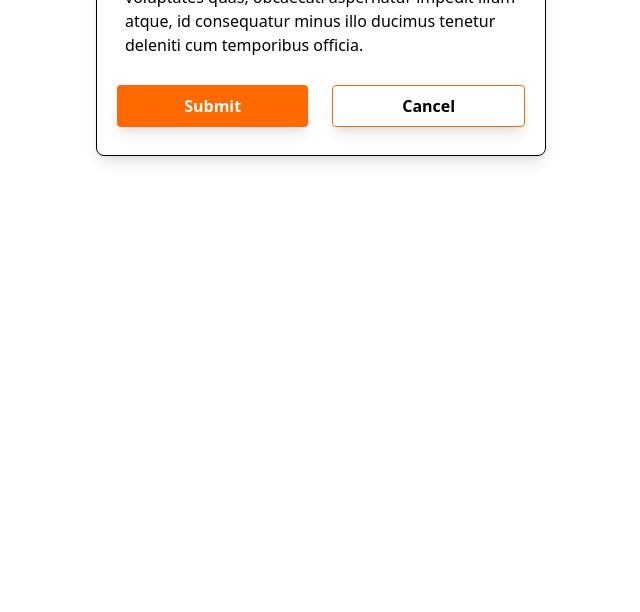
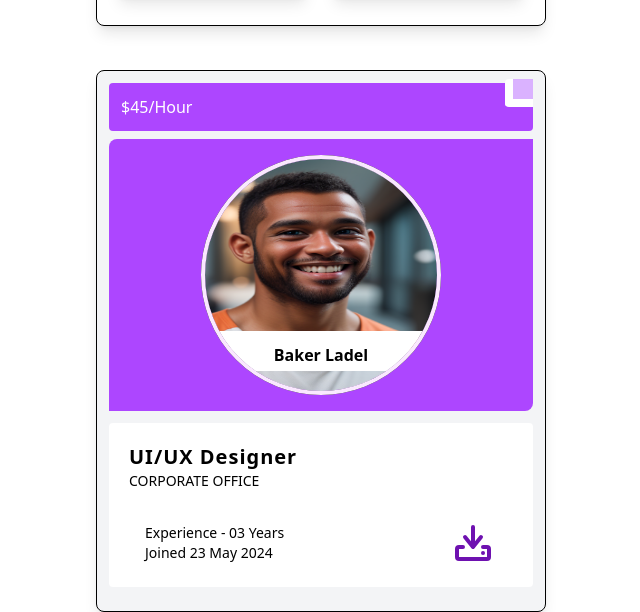
Before and after one commit to nadiia-dev/tailwind-css-projects, a website: page cards/index.html in a window 1280 px wide. Shown: the part 586-1198 px from the top of the page, without its empty margins (319-959 px from the left). Before the commit the page ends 872 px from the top, so only its background shows below. Drawn offline with Linux system fonts and the light colour scheme.

Commit message:
add card 2

```diff
--- a/cards/index.html
+++ b/cards/index.html
@@ -12,6 +12,7 @@
     <div
       class="flex flex-col justify-center items-center min-h-screen space-y-7"
     >
+      <!-- Card 1 -->
       <div class="border rounded-lg shadow-lg w-[450px]">
         <img src="images/2.jpg" alt="" class="rounded-t-lg h-64 w-full" />
         <div class="p-7">
@@ -36,6 +37,69 @@
           </button>
         </div>
       </div>
+
+      <!-- Card 2 -->
+      <div class="rounded-lg border shadow-lg p-3 mt-4 w-[450px] bg-gray-100">
+        <section class="p-3 bg-purple-500 rounded mb-2 text-white relative">
+          $45/Hour
+          <div
+            class="absolute right-0 -top-1 border-l-8 border-b-8 size-7 rounded-l bg-purple-300"
+          ></div>
+        </section>
+
+        <section
+          class="bg-purple-500 py-4 px-5 rounded-tl-lg rounded-br-lg flex flex-col justify-center space-y-4"
+        >
+          <div class="relative self-center size-60">
+            <img
+              src="images/14.jpg"
+              alt=""
+              class="absolute inset-0 z-10 w-full h-full rounded-full border-4"
+            />
+
+            <div
+              class="absolute inset-0 z-20 rounded-full bg-transparent border-4 border-fuchsia-100 overflow-clip"
+            >
+              <div
+                class="absolute bottom-5 bg-white bg-opacity-70 text-center font-bold h-10 w-full p-3"
+              >
+                Baker Ladel
+              </div>
+            </div>
+          </div>
+        </section>
+
+        <section class="bg-white p-5 my-3 rounded">
+          <h3 class="text-xl font-semibold tracking-wider">UI/UX Designer</h3>
+          <p class="uppercase text-sm">Corporate Office</p>
+
+          <div class="flex justify-between items-center px-4 mt-7">
+            <div class="text-sm">
+              <p>Experience - 03 Years</p>
+              <p>Joined 23 May 2024</p>
+            </div>
+            <div>
+              <svg
+                class="size-12 text-purple-800"
+                aria-hidden="true"
+                xmlns="http://www.w3.org/2000/svg"
+                width="24"
+                height="24"
+                fill="none"
+                viewBox="0 0 24 24"
+              >
+                <path
+                  stroke="currentColor"
+                  stroke-linecap="round"
+                  stroke-linejoin="round"
+                  stroke-width="2"
+                  d="M12 13V4M7 14H5a1 1 0 0 0-1 1v4a1 1 0 0 0 1 1h14a1 1 0 0 0 1-1v-4a1 1 0 0 0-1-1h-2m-1-5-4 5-4-5m9 8h.01"
+                />
+              </svg>
+            </div>
+          </div>
+        </section>
+      </div>
     </div>
   </body>
 </html>
```
Also changed, not shown: css/output.css.
